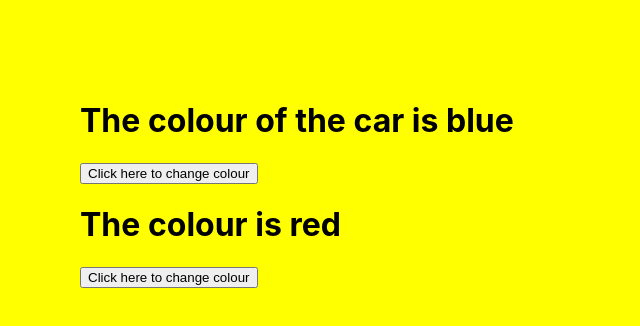
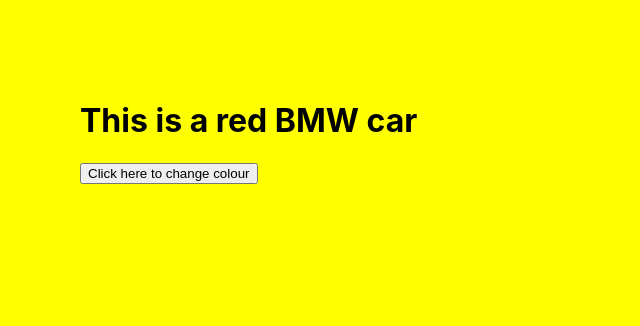
Before and after one commit to abhishek23022002/React-Application, a React (Create React App) app: page / in a window 1280 px wide. Shown: the top 326 px of the page, without its empty margins (0-640 px from the left). Built offline with nearby package versions, Linux system fonts and the light colour scheme.

Commit message:
Multiple useState

```diff
--- /dev/null
+++ b/src/Components/multiple_state.js
@@ -0,0 +1,31 @@
+import { useState } from "react"
+function Multiple(params) {
+
+    let [value,setValue] = useState( {
+        color : "red",
+        brand : "BMW"
+    })
+/*     function newfunc(params) {
+        setValue((previousval)=>{
+            return {
+               ...previousval,color:"blue"
+            }
+        })
+    } */
+/*     const [color ,setcolor] = useState("blue")
+    const [brand , setbrand] = useState("BMW") */
+    return <>
+
+
+
+    <h1>This is a {value.color} {value.brand} car</h1>
+    <button onClick={()=>{
+        setValue((previousval)=>{
+            return {
+                ...previousval,color:"Blue"
+            }
+        })
+    }}>Click here to change colour</button>
+    </>
+}
+export default Multiple
--- a/src/index.js
+++ b/src/index.js
@@ -7,6 +7,7 @@
 import ForCSS from './Components/NewCss';
 import Hellow from './Components/Buttons';
 import ClassFunc from './Components/stateusingclass'
+import Multiple from './Components/multiple_state';
 
 
 
@@ -32,8 +33,9 @@
 const root = ReactDOM.createRoot(document.getElementById('root'));
 root.render(
   <React.StrictMode>
-    <ClassFunc/>
-    <Hellow/>
+    {/* <ClassFunc/>
+    <Hellow/> */}
+    <Multiple/>
   </React.StrictMode>
 );
 
```
